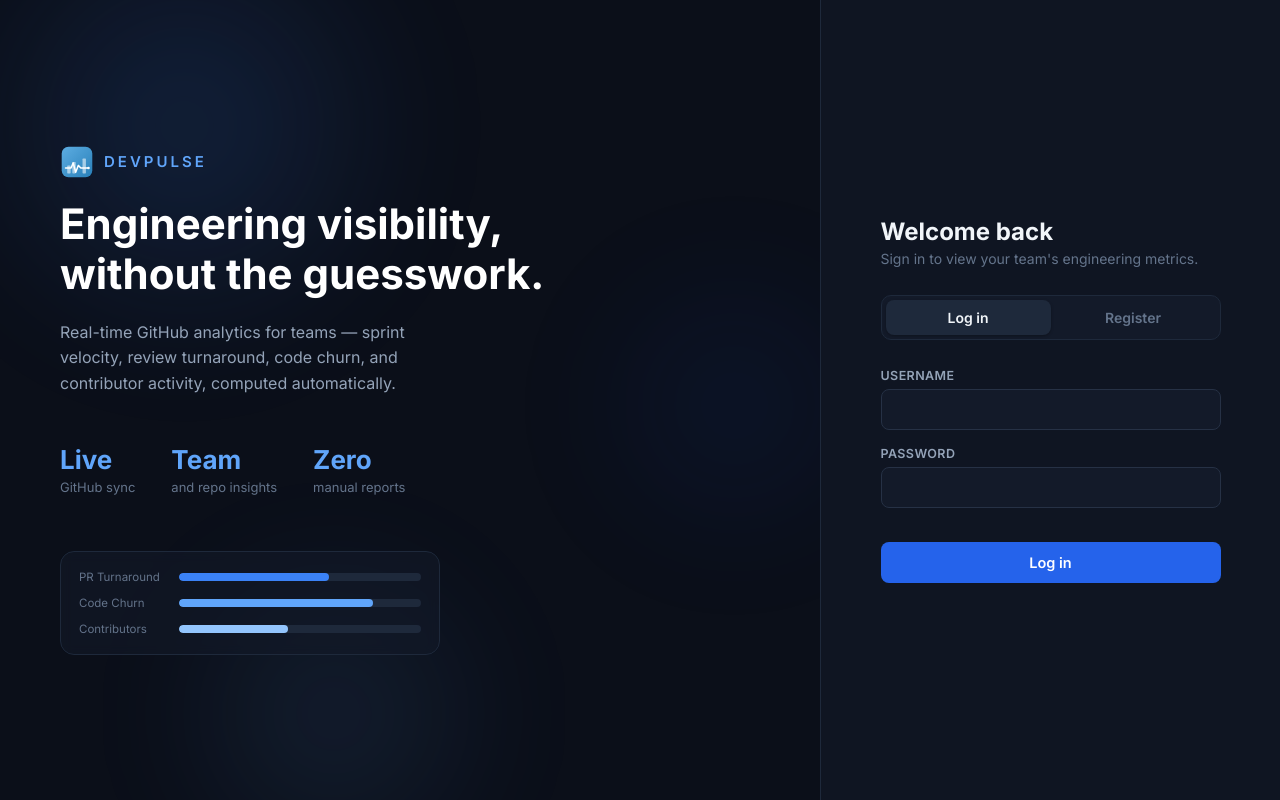
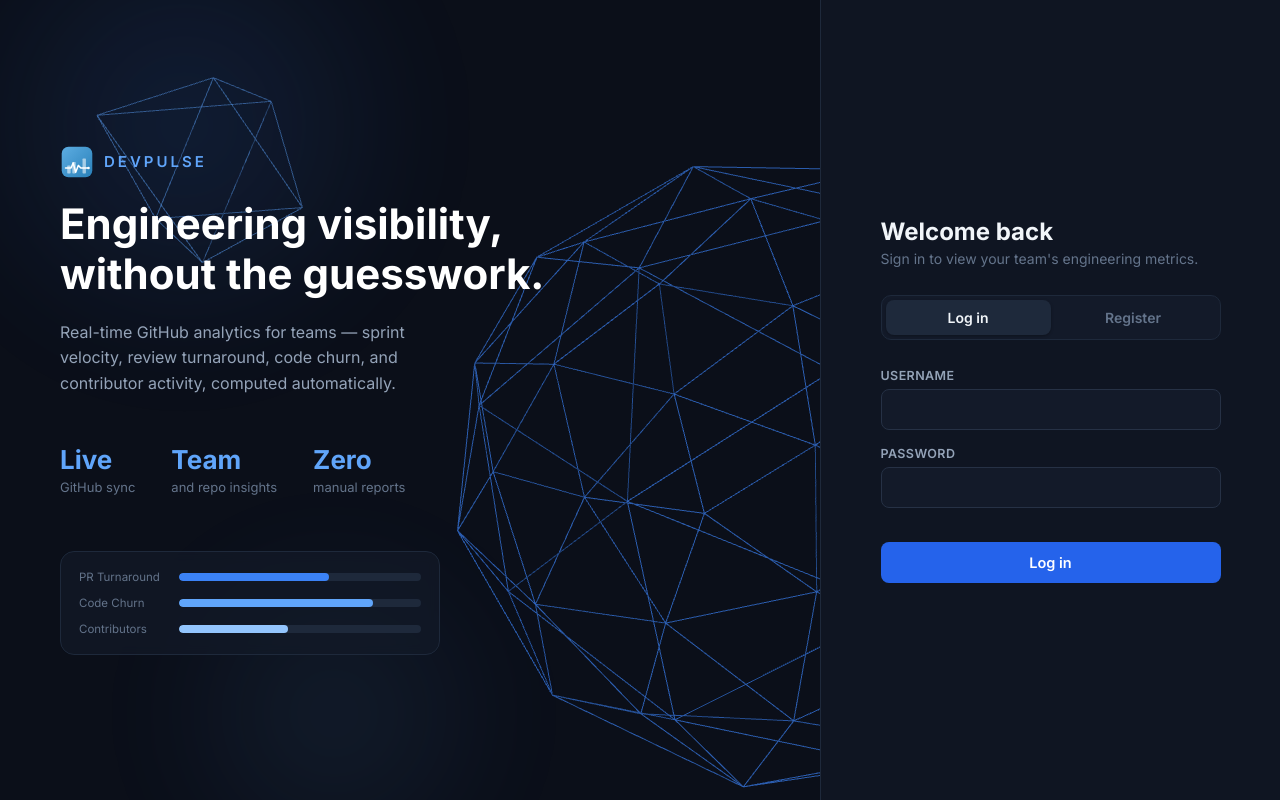
Before and after one commit to jeffincj/devpulse, a Django app: page /login/ in a window 1280 px wide. Run offline with Django 5.2, Linux system fonts and the light colour scheme; parts of the project's set-up code (start-up, migrations or seed data) failed here and were passed over.

Commit message:
Add subtle 3D interactive wireframe background using Three.js

```diff
--- a/templates/login.html
+++ b/templates/login.html
@@ -5,6 +5,7 @@
 <title>DevPulse — Sign in</title>
 <link rel="preconnect" href="https://fonts.googleapis.com">
 <link href="https://fonts.googleapis.com/css2?family=Inter:wght@400;500;600;700&display=swap" rel="stylesheet">
+<script src="https://cdn.jsdelivr.net/npm/three@0.128.0/build/three.min.js"></script>
 <style>
   * { box-sizing: border-box; }
   body {
@@ -27,12 +28,20 @@
     overflow: hidden;
   }
 
+  #three-canvas {
+    position: absolute;
+    top: 0; left: 0; right: 0; bottom: 0;
+    z-index: 0;
+    opacity: 0.85;
+  }
+
   .glow {
     position: absolute;
     border-radius: 50%;
     filter: blur(60px);
-    opacity: 0.35;
+    opacity: 0.3;
     pointer-events: none;
+    z-index: 0;
   }
   .glow-1 {
     width: 500px; height: 500px;
@@ -46,12 +55,6 @@
     bottom: -120px; left: 20%;
     animation: drift2 22s ease-in-out infinite;
   }
-  .glow-3 {
-    width: 300px; height: 300px;
-    background: radial-gradient(circle, rgba(29,78,216,0.35) 0%, transparent 70%);
-    top: 30%; right: -80px;
-    animation: drift3 20s ease-in-out infinite;
-  }
   @keyframes drift1 {
     0%, 100% { transform: translate(0, 0); }
     50% { transform: translate(40px, 30px); }
@@ -59,10 +62,6 @@
   @keyframes drift2 {
     0%, 100% { transform: translate(0, 0); }
     50% { transform: translate(-30px, -25px); }
-  }
-  @keyframes drift3 {
-    0%, 100% { transform: translate(0, 0) scale(1); }
-    50% { transform: translate(-20px, 20px) scale(1.08); }
   }
 
   .brand-content { position: relative; z-index: 1; }
@@ -78,7 +77,7 @@
   .mock-card {
     margin-top: 56px;
     max-width: 380px;
-    background: rgba(19, 26, 41, 0.6);
+    background: rgba(19, 26, 41, 0.7);
     border: 1px solid #1e293b;
     border-radius: 14px;
     padding: 18px;
@@ -144,10 +143,10 @@
 </head>
 <body>
 
-<div class="brand-panel">
+<div class="brand-panel" id="brandPanel">
+  <canvas id="three-canvas"></canvas>
   <div class="glow glow-1"></div>
   <div class="glow glow-2"></div>
-  <div class="glow glow-3"></div>
 
   <div class="brand-content">
     <div class="brand-logo-row fade-in">
@@ -279,6 +278,83 @@ async function register() {
     login();
   } catch (e) { errEl.textContent = 'Something went wrong: ' + e; }
 }
+
+/* ---------- 3D interactive background (Three.js) ---------- */
+(function initThree() {
+  if (typeof THREE === 'undefined') return; // fail silently if CDN didn't load
+  const panel = document.getElementById('brandPanel');
+  const canvas = document.getElementById('three-canvas');
+  if (!panel || !canvas) return;
+
+  const width = panel.clientWidth;
+  const height = panel.clientHeight;
+
+  const scene = new THREE.Scene();
+  const camera = new THREE.PerspectiveCamera(50, width / height, 0.1, 1000);
+  camera.position.z = 6;
+
+  const renderer = new THREE.WebGLRenderer({ canvas, alpha: true, antialias: true });
+  renderer.setSize(width, height);
+  renderer.setPixelRatio(Math.min(window.devicePixelRatio, 2));
+
+  // Wireframe icosahedron — abstract, blue-toned, matches the brand
+  const geometry = new THREE.IcosahedronGeometry(2.2, 1);
+  const material = new THREE.MeshBasicMaterial({
+    color: 0x3b82f6,
+    wireframe: true,
+    transparent: true,
+    opacity: 0.55,
+  });
+  const shape = new THREE.Mesh(geometry, material);
+  shape.position.set(2.5, -0.5, 0);
+  scene.add(shape);
+
+  // Small secondary shape for depth
+  const geometry2 = new THREE.OctahedronGeometry(0.9, 0);
+  const material2 = new THREE.MeshBasicMaterial({
+    color: 0x60a5fa,
+    wireframe: true,
+    transparent: true,
+    opacity: 0.35,
+  });
+  const shape2 = new THREE.Mesh(geometry2, material2);
+  shape2.position.set(-1.5, 1.8, -1);
+  scene.add(shape2);
+
+  let mouseX = 0, mouseY = 0;
+  let targetX = 0, targetY = 0;
+
+  window.addEventListener('mousemove', (e) => {
+    mouseX = (e.clientX / window.innerWidth) * 2 - 1;
+    mouseY = (e.clientY / window.innerHeight) * 2 - 1;
+  });
+
+  function animate() {
+    requestAnimationFrame(animate);
+
+    shape.rotation.x += 0.0018;
+    shape.rotation.y += 0.0026;
+    shape2.rotation.x -= 0.0012;
+    shape2.rotation.y += 0.0016;
+
+    targetX += (mouseX - targetX) * 0.02;
+    targetY += (mouseY - targetY) * 0.02;
+    camera.position.x = targetX * 0.6;
+    camera.position.y = -targetY * 0.4;
+    camera.lookAt(scene.position);
+
+    renderer.render(scene, camera);
+  }
+  animate();
+
+  window.addEventListener('resize', () => {
+    const w = panel.clientWidth;
+    const h = panel.clientHeight;
+    camera.aspect = w / h;
+    camera.updateProjectionMatrix();
+    renderer.setSize(w, h);
+  });
+})();
 </script>
 
 </body>
```
